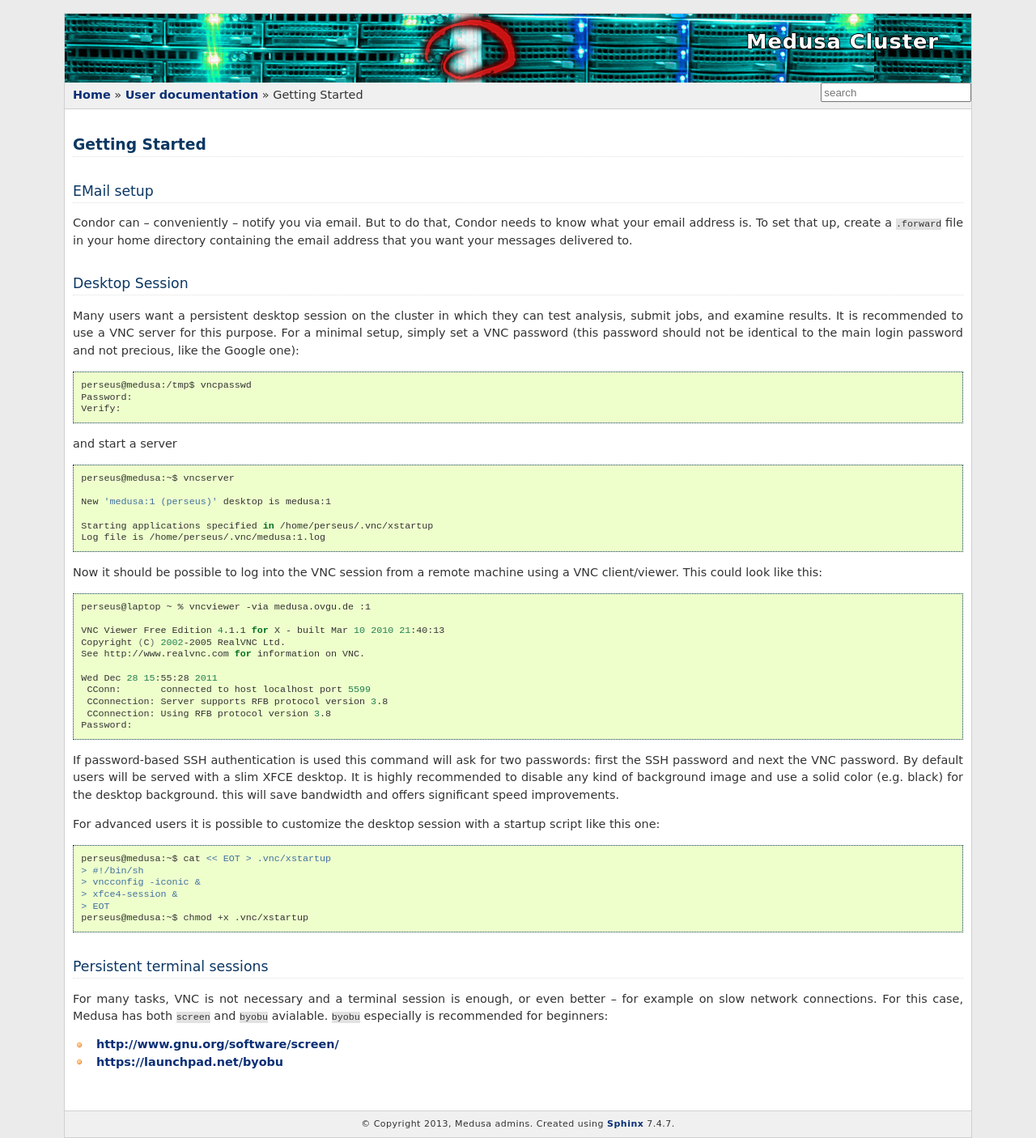
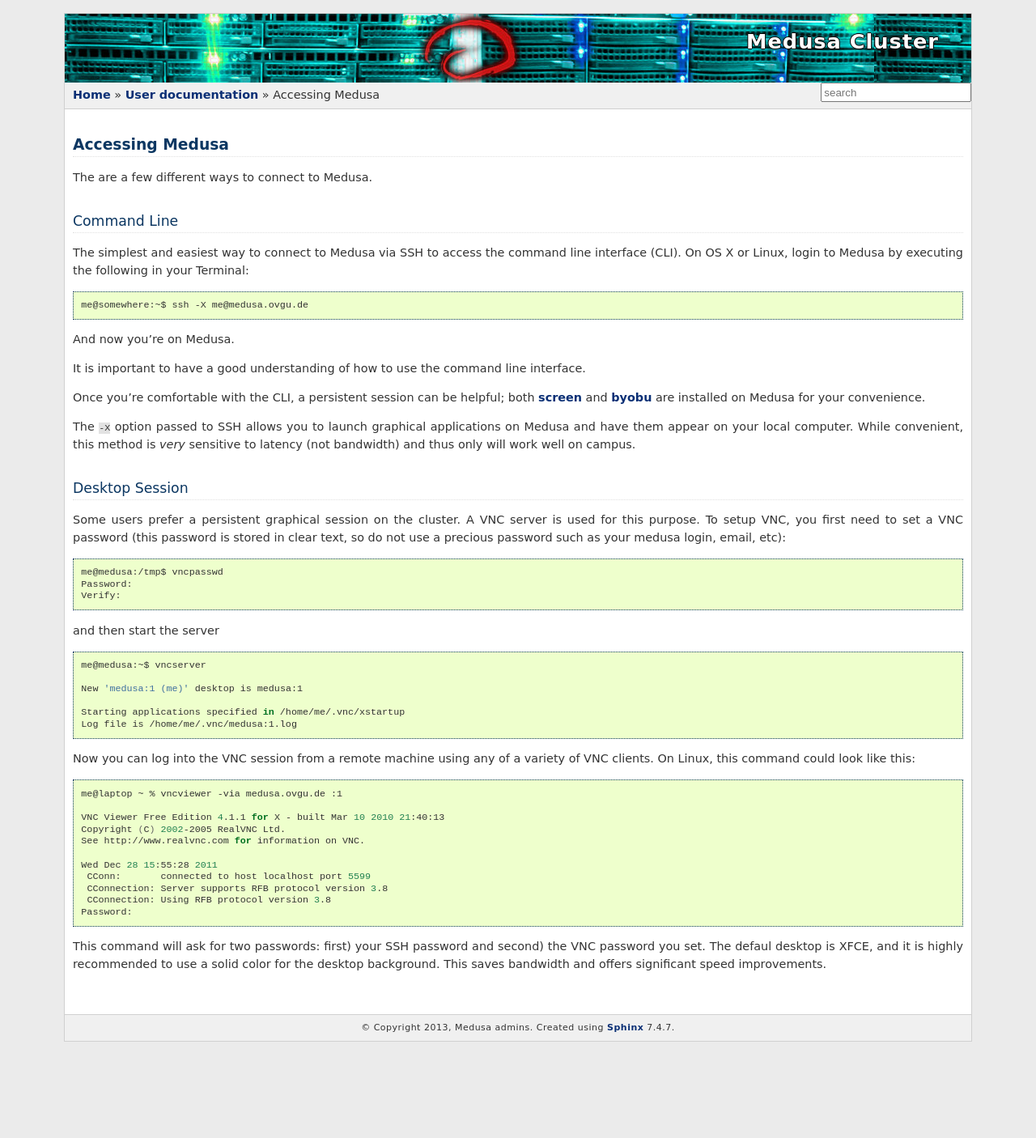
Before and after one commit to psychoinformatics-de/ipsy-docs, a Sphinx documentation site: the page built from source/userdoc/accessing_medusa.rst, in a window 1280 px wide. Shown: the whole page at 81% size. Built offline with Sphinx 7.4.7, drawn with Linux system fonts in a browser that asks for light colours; formulas are drawn with MathJax 3; after the commit the page ends 1287 px from its top, so only the background shows below that.

Commit message:
Update the accessing_medusa file.

```diff
--- a/source/userdoc/accessing_medusa.rst
+++ b/source/userdoc/accessing_medusa.rst
@@ -1,53 +1,66 @@
 .. -*- mode: rst; fill-column: 79 -*-
 .. ex: set sts=4 ts=4 sw=4 et tw=79:
 
-***************
-Getting Started
-***************
+****************
+Accessing Medusa
+****************
+The are a few different ways to connect to Medusa.
 
-EMail setup
-===========
+Command Line
+============
+The simplest and easiest way to connect to Medusa via SSH to access the
+command line interface (CLI). On OS X or Linux, login to Medusa by executing
+the following in your Terminal:
 
-Condor can -- conveniently -- notify you via email. But to do that, Condor needs
-to know what your email address is. To set that up, create a ``.forward`` file
-in your home directory containing the email address that you want your messages
-delivered to.
+.. code-block:: bash
 
+   me@somewhere:~$ ssh -X me@medusa.ovgu.de
 
-.. _vnc_session:
+And now you're on Medusa.
+
+It is important to have a good understanding of how to use the command line interface.
+
+.. todo: Find good CLI tutorial.
+
+Once you're comfortable with the CLI, a persistent session can be helpful; both
+`screen`_ and `byobu`_ are installed on Medusa for your convenience.
+
+.. _screen: http://www.gnu.org/software/screen/
+.. _byobu: https://launchpad.net/byobu
+
+The ``-X`` option passed to SSH allows you to launch graphical applications on Medusa
+and have them appear on your local computer. While convenient, this method is *very*
+sensitive to latency (not bandwidth) and thus only will work well on campus.
 
 Desktop Session
 ===============
+Some users prefer a persistent graphical session on the cluster. A VNC server is used
+for this purpose. To setup VNC, you first need to set a VNC password (this password is
+stored in clear text, so do not use a precious password such as your medusa login, email, etc):
 
-Many users want a persistent desktop session on the cluster in
-which they can test analysis, submit jobs, and examine results. It is
-recommended to use a VNC server for this purpose. For a minimal setup, simply
-set a VNC password (this password should not be identical to the main login
-password and not precious, like the Google one):
+.. code-block:: bash
 
-.. code-block:: sh
-
-   perseus@medusa:/tmp$ vncpasswd
+   me@medusa:/tmp$ vncpasswd
    Password:
    Verify:
 
-and start a server
+and then start the server
 
-.. code-block:: sh
+.. code-block:: bash
 
-   perseus@medusa:~$ vncserver
+   me@medusa:~$ vncserver
 
-   New 'medusa:1 (perseus)' desktop is medusa:1
+   New 'medusa:1 (me)' desktop is medusa:1
 
-   Starting applications specified in /home/perseus/.vnc/xstartup
-   Log file is /home/perseus/.vnc/medusa:1.log
+   Starting applications specified in /home/me/.vnc/xstartup
+   Log file is /home/me/.vnc/medusa:1.log
 
-Now it should be possible to log into the VNC session from a remote machine
-using a VNC client/viewer. This could look like this:
+Now you can log into the VNC session from a remote machine using any of a variety of VNC
+clients. On Linux, this command could look like this:
 
-.. code-block:: sh
+.. code-block:: bash
 
-   perseus@laptop ~ % vncviewer -via medusa.ovgu.de :1
+   me@laptop ~ % vncviewer -via medusa.ovgu.de :1
 
    VNC Viewer Free Edition 4.1.1 for X - built Mar 10 2010 21:40:13
    Copyright (C) 2002-2005 RealVNC Ltd.
@@ -59,32 +72,6 @@ using a VNC client/viewer. This could look like this:
     CConnection: Using RFB protocol version 3.8
    Password:
 
-If password-based SSH authentication is used this command will ask for two
-passwords: first the SSH password and next the VNC password. By default users
-will be served with a slim XFCE desktop. It is highly recommended to disable
-any kind of background image and use a solid color (e.g. black) for the desktop
-background. this will save bandwidth and offers significant speed improvements.
-
-For advanced users it is possible to customize the desktop session with a
-startup script like this one:
-
-.. code-block:: sh
-
-   perseus@medusa:~$ cat << EOT > .vnc/xstartup
-   > #!/bin/sh
-   > vncconfig -iconic &
-   > xfce4-session &
-   > EOT
-   perseus@medusa:~$ chmod +x .vnc/xstartup
-
-
-Persistent terminal sessions
-============================
-
-For many tasks, VNC is not necessary and a terminal session is enough,
-or even better -- for example on slow network connections. For this case, Medusa
-has both ``screen`` and ``byobu`` avialable. ``byobu`` especially is
-recommended for beginners:
-
-* http://www.gnu.org/software/screen/
-* https://launchpad.net/byobu
+This command will ask for two passwords: first) your SSH password and second) the VNC
+password you set. The defaul desktop is XFCE, and it is highly recommended to use a solid
+color for the desktop background. This saves bandwidth and offers significant speed improvements.
```
